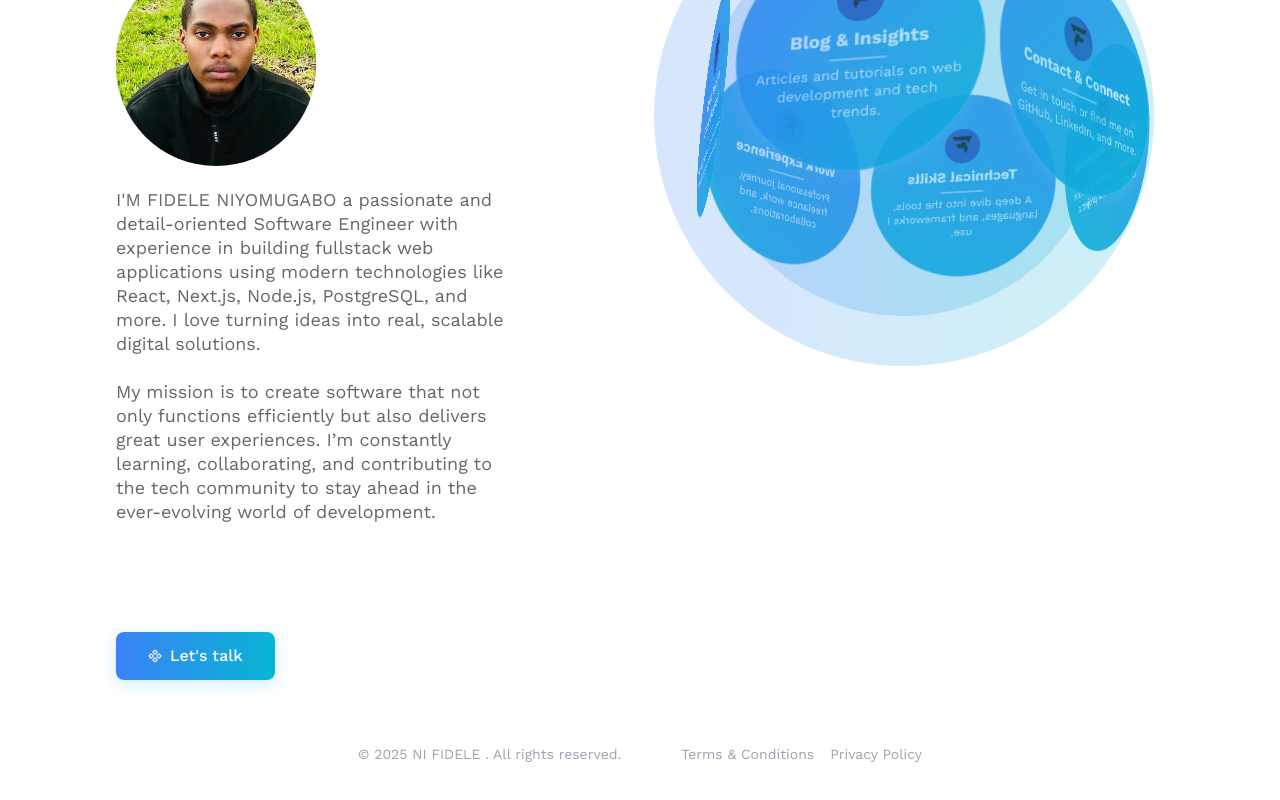
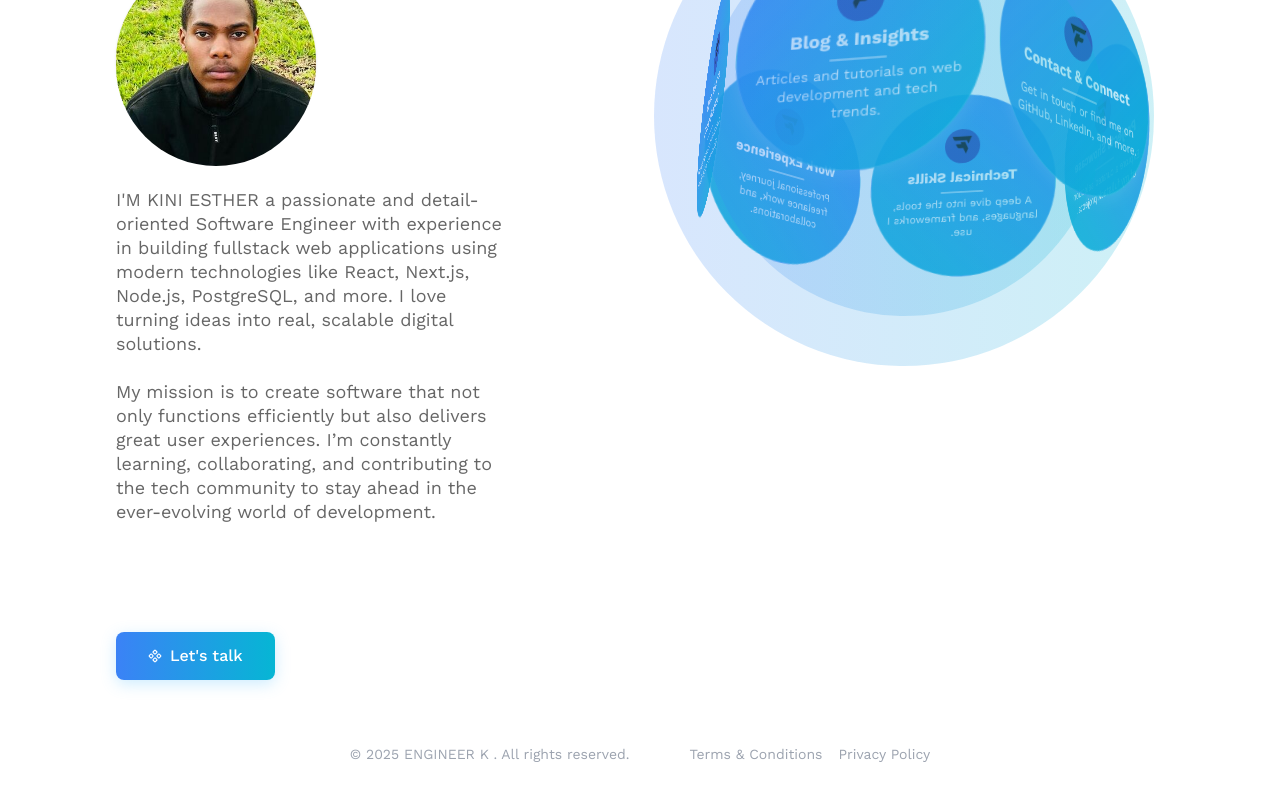
Before and after one commit to engineerkini/software, a Next.js app: page /about in a window 1280 px wide. Shown: the part 330-1130 px from the top of the page. Built offline with nearby package versions, Linux system fonts and the light colour scheme.

Commit message:
Your commit message

```diff
--- a/app/about/page.tsx
+++ b/app/about/page.tsx
@@ -16,7 +16,7 @@ const About: React.FC = () => {
           </div>
 
     <p className="text-black/60 text-bodyDefault md:text-bodyLager leading-bodyDefault text-center lg:text-start w-full min-w-[280px] md:w-3/4 xl:w-3/4">
-      I'M FIDELE NIYOMUGABO a passionate and detail-oriented Software Engineer with experience in building fullstack web applications using modern technologies like React, Next.js, Node.js, PostgreSQL, and more. I love turning ideas into real, scalable digital solutions.
+      I'M KINI ESTHER a passionate and detail-oriented Software Engineer with experience in building fullstack web applications using modern technologies like React, Next.js, Node.js, PostgreSQL, and more. I love turning ideas into real, scalable digital solutions.
     </p>
     <p className="text-black/60 text-bodyDefault md:text-bodyLager leading-bodyDefault text-center lg:text-start md:w-2/4 xl:w-3/4 mt-4">
       My mission is to create software that not only functions efficiently but also delivers great user experiences. I’m constantly learning, collaborating, and contributing to the tech community to stay ahead in the ever-evolving world of development.
--- a/app/components/layout/Footer.tsx
+++ b/app/components/layout/Footer.tsx
@@ -1,8 +1,8 @@
-import  { Instagram, Linkedin, Twitter, Youtube } from 'lucide-react';
-import { FaTiktok } from 'react-icons/fa';
+import { Instagram, Linkedin, Twitter, Youtube } from "lucide-react";
+import { FaTiktok } from "react-icons/fa";
 
 interface SocialLink {
-    icon: typeof Instagram | typeof Twitter ;
+  icon: typeof Instagram | typeof Twitter;
   href: string;
   label: string;
 }
@@ -17,20 +17,18 @@ interface SocialLinksProps {
   className?: string;
 }
 
-
 const Footer = () => {
-
   return (
     <div>
-
       <footer className="text-white py-12">
         <div className="container mx-auto px-4">
-
-
           <div className="">
             <div className="flex flex-col md:flex-row  justify-center gap-4 md:gap-5 items-center">
               <div className="text-gray-400 hover:text-gray-500  text-sm  md:mb-0">
-                                <p className='md:pr-10'> © {new Date().getFullYear()} NI FIDELE . All rights reserved.</p>
+                <p className="md:pr-10">
+                  {" "}
+                  © {new Date().getFullYear()} ENGINEER K . All rights reserved.
+                </p>
               </div>
               <div className="flex space-x-4">
                 {footerLinks.map(({ label, href }) => (
@@ -48,21 +46,26 @@ const Footer = () => {
         </div>
       </footer>
     </div>
-    )
-}
-
-
-
+  );
+};
 
 const socialLinks: SocialLink[] = [
-    { icon: Instagram, href: "https://www.instagram.com/xposureroom", label: "Instagram" },
+  {
+    icon: Instagram,
+    href: "https://www.instagram.com/xposureroom",
+    label: "Instagram",
+  },
   { icon: Twitter, href: "https://twitter.com/xposureroom", label: "Twitter" },
-    { icon: Linkedin, href: "https://www.youtube.com/@xposureroom", label: "Youtube" },
+  {
+    icon: Linkedin,
+    href: "https://www.youtube.com/@xposureroom",
+    label: "Youtube",
+  },
 ];
 
 const footerLinks: FooterLink[] = [
   { label: "Terms & Conditions", href: "#" },
-    { label: "Privacy Policy", href: "#" }
+  { label: "Privacy Policy", href: "#" },
 ];
 
-export default Footer
+export default Footer;
```
Also changed, not shown: 1 other file (tests, documents, lock files or other folders). Lines whose indentation alone changed are shown as unchanged.
